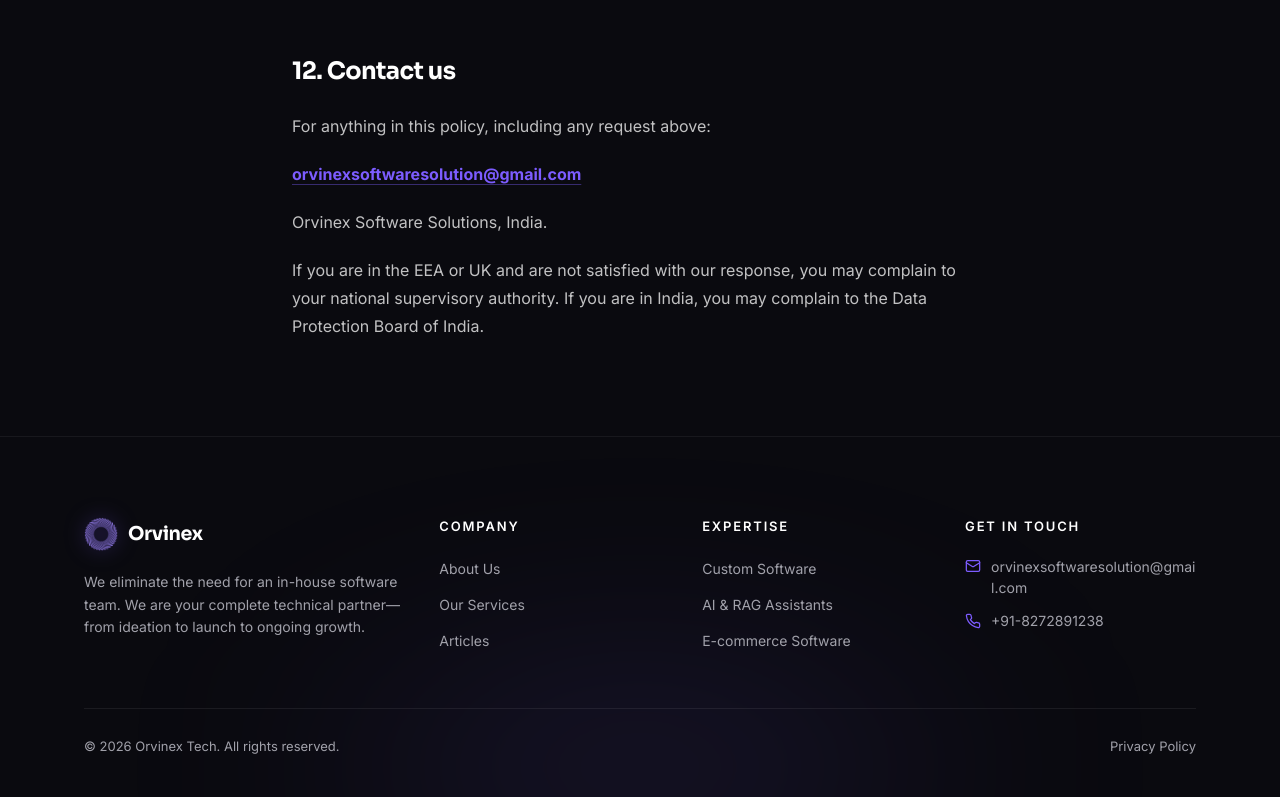
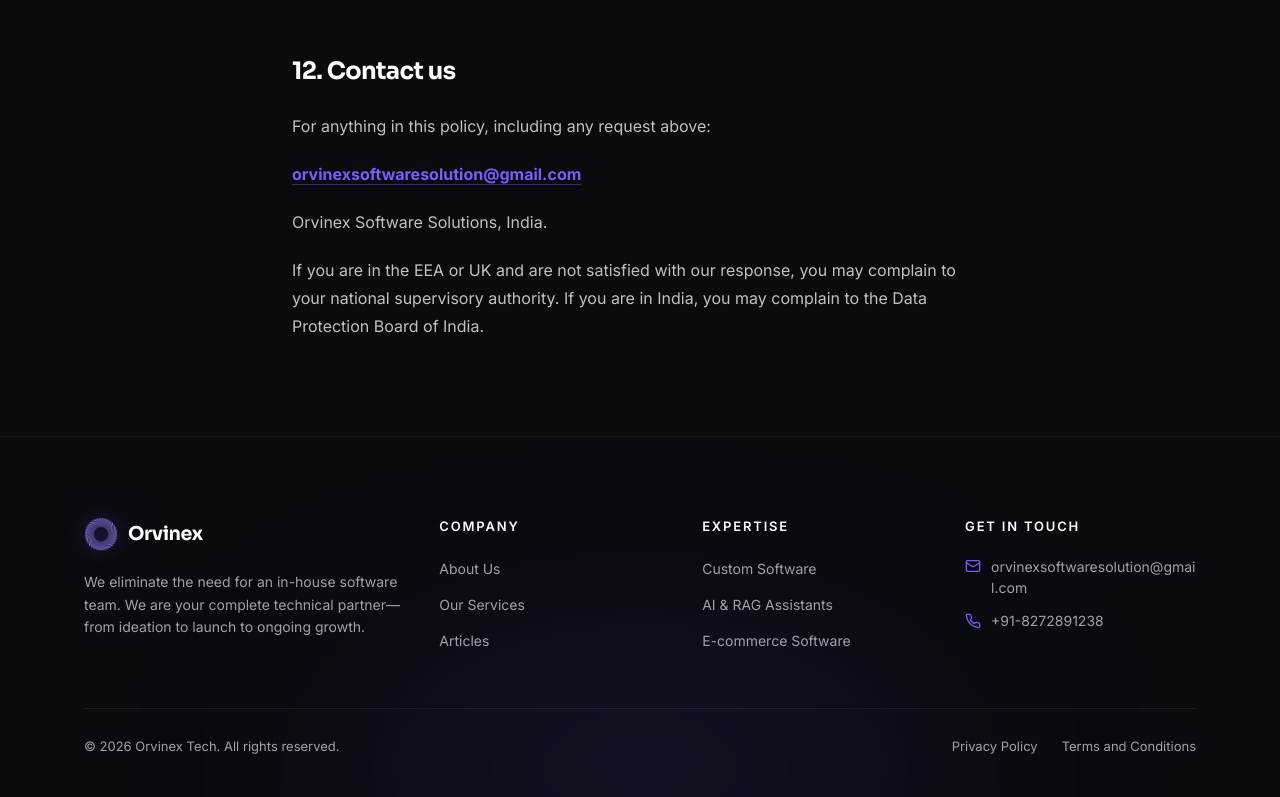
Before and after one commit to martiniscoding/orvinex-studios, a Next.js app: page /privacy in a window 1280 px wide. Shown: the part 5082-5879 px from the top of the page. Built offline with nearby package versions, Linux system fonts and the light colour scheme.

Commit message:
added tnc in footer

```diff
--- a/components/Footer.tsx
+++ b/components/Footer.tsx
@@ -110,6 +110,12 @@
             >
               Privacy Policy
             </Link>
+            <Link
+              href="/termsandconditions"
+              className="text-[13px] text-muted transition-colors duration-200 hover:text-white"
+            >
+              Terms and Conditions
+            </Link>
             {/* Terms of Service is not written yet. A link to "#" is a dead
                 end for a reader and a broken link to a crawler, so it stays
                 out until there is a page behind it. */}
```
